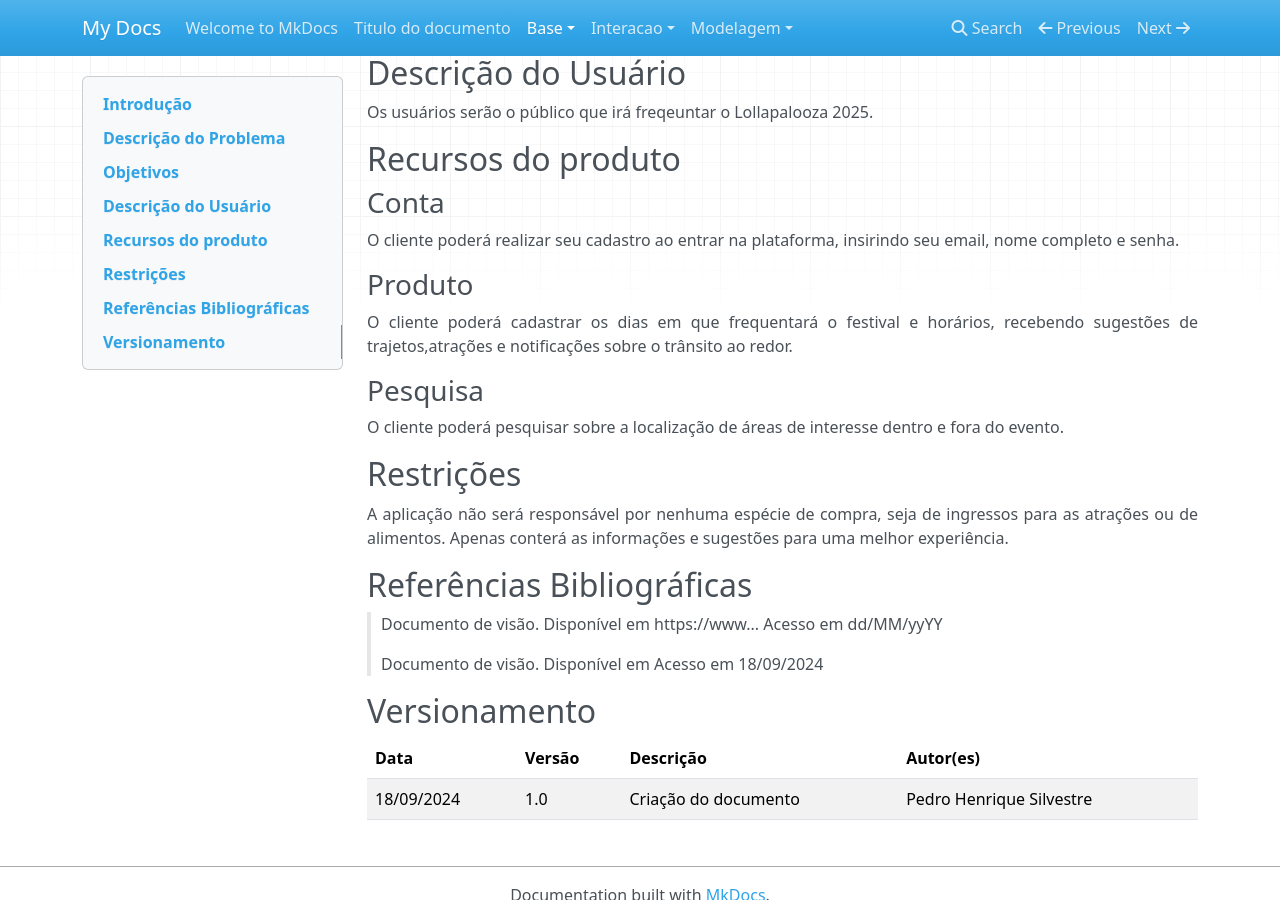
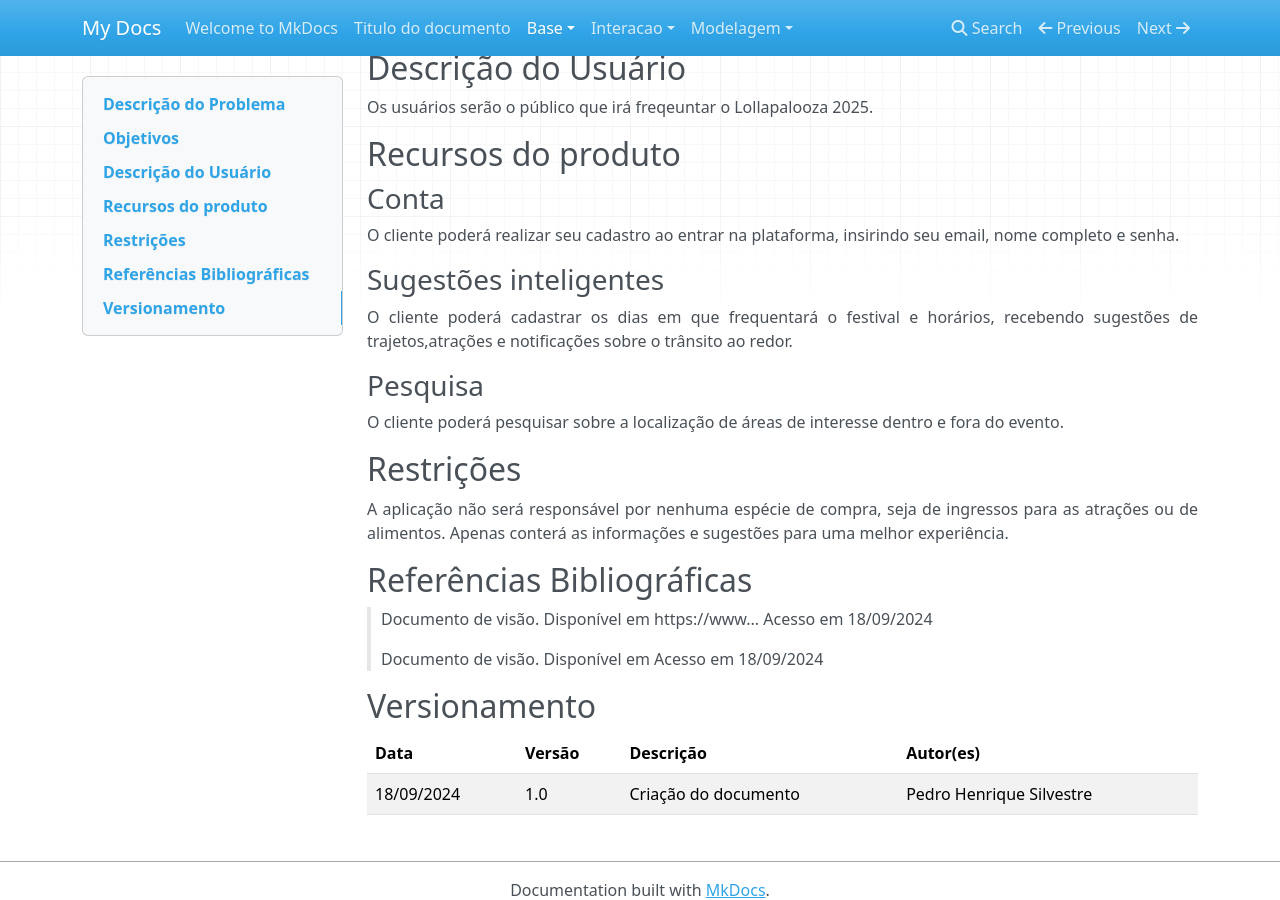
Before and after one commit to Projetos-de-Extensao/PFE_24.2_8001_II_RaveBreaking, an MkDocs documentation site: the page built from docs/base/documento_de_visao.md, in a window 1280 px wide and 900 px high, scrolled down 992 px. Built offline with MkDocs 1.6.1, drawn with Linux system fonts in a browser that asks for light colours; nearby versions of some CDN libraries.

Commit message:
Update documento_de_visao.md

```diff
--- a/docs/base/documento_de_visao.md
+++ b/docs/base/documento_de_visao.md
@@ -2,7 +2,7 @@
 id: documento_de_visao
 title: Documento de Visão
 ---
-## Introdução
+### Introdução
 
 <p align = "justify">
 O propósito deste documento é fornecer uma visão geral sobre o projeto que será realizado na disciplina Projeto Front-End 2024/2, na Universidade da Barra da Tijuca. Sendo assim, Nesse documento serão descritas de maneira resumida as principais funcionalidades, usabilidades, o problema que será abordado e os objetivos da equipe.
@@ -51,7 +51,7 @@ O cliente poderá realizar seu cadastro ao entrar na plataforma, insirindo seu e
 </p>
 
 
-### Produto
+### Sugestões inteligentes
 
 <p align = "justify">
 O cliente poderá cadastrar os dias em que frequentará o festival e horários, recebendo sugestões de trajetos,atrações e notificações sobre o trânsito ao redor.
@@ -71,7 +71,7 @@ A aplicação não será responsável por nenhuma espécie de compra, seja de in
 
 ## Referências Bibliográficas
 
-> Documento de visão. Disponível em https://www... Acesso em dd/MM/yyYY
+> Documento de visão. Disponível em https://www... Acesso em 18/09/2024
 
 > Documento de visão. Disponível em  Acesso em 18/09/2024
 
```
